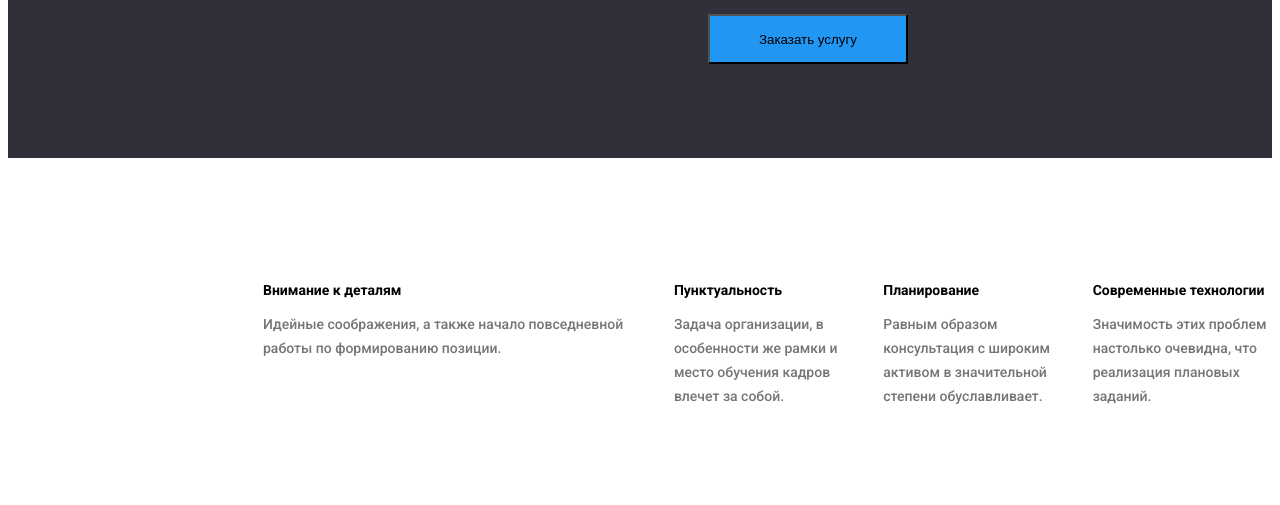
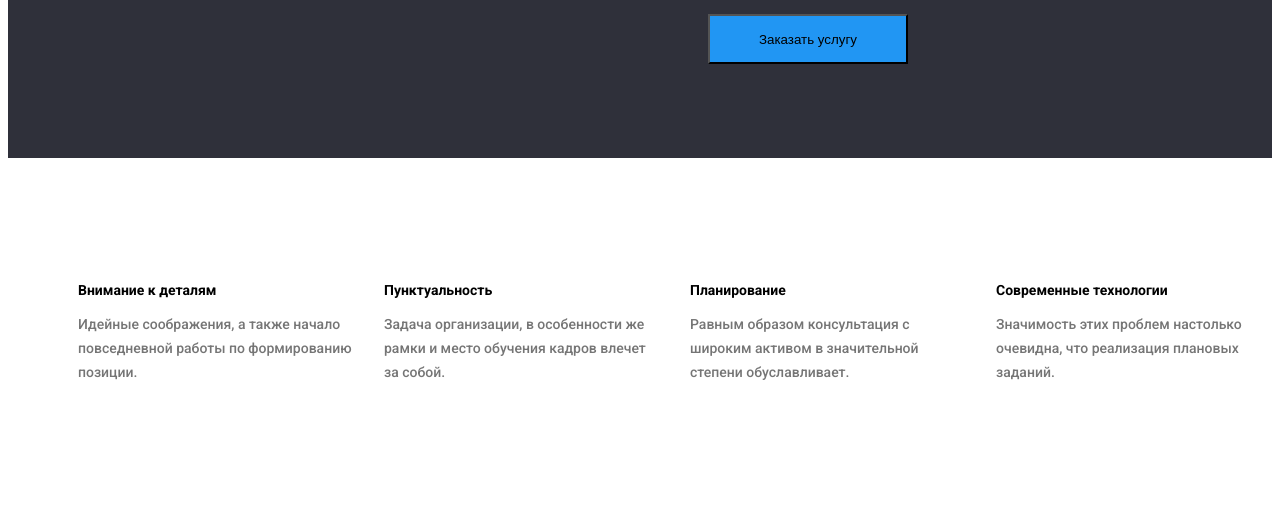
Before and after one commit to fortuk/goit-markup-hw-03, a plain HTML site: page index.html in a window 1280 px wide. Shown: the part 295-800 px from the top of the page. Drawn offline with Linux system fonts and the light colour scheme.

Commit message:
изменения прописи 2 блока селекции

```diff
--- a/css/style.css
+++ b/css/style.css
@@ -138,9 +138,17 @@ body {
 .location_direction {
   margin-left: 215px;
 }
-.location_direction:not(:first-child) {
+.location_direction:nth-child(n+1){
   margin-left: 30px;
-  flex-basis: calc((100% - 90px) / 4);
+  flex-basis: calc((100% - 30px) / 4);
+}
+.location_direction:nth-child(n+2){
+  margin-left: 30px;
+  flex-basis: calc((100% - 30px) / 4);
+}
+.location_direction:nth-child(n+3){
+  margin-left: 30px;
+  flex-basis: calc((100% - 30px) / 4);
 }
 .text_direction {
   font-family: Roboto;
```
